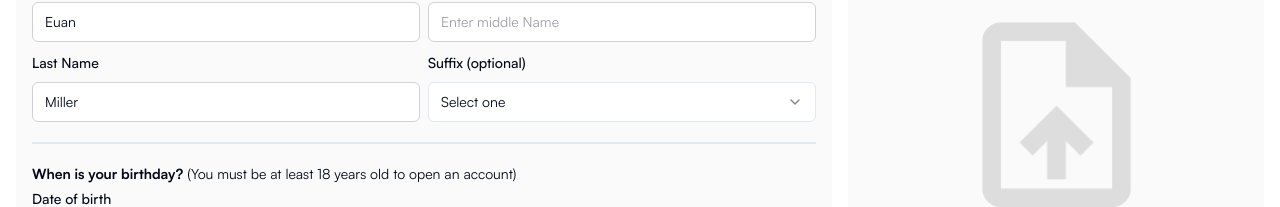
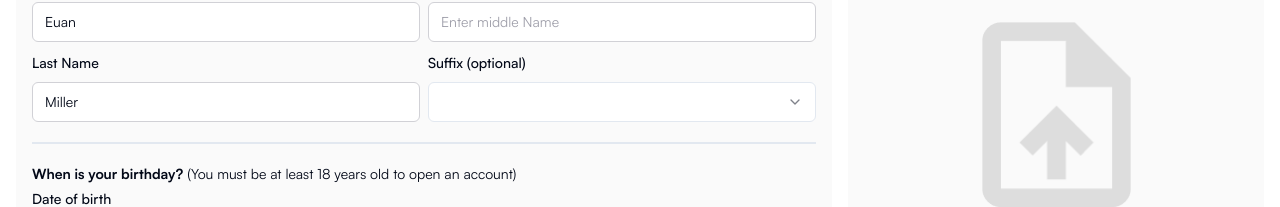
Before and after one commit to docknetwork/dock-bank-demo, a Next.js app: page /org/quotient in a window 1280 px wide. Shown: the part 234-441 px from the top of the page. Built offline with nearby package versions, Linux system fonts and the light colour scheme; no server answers.

Commit message:
more suffix tweaking - 4

```diff
--- a/components/forms/form-field-id.jsx
+++ b/components/forms/form-field-id.jsx
@@ -82,11 +82,11 @@ const FormFieldNameAndBirthday = ({ control, dob = false }) => (
                         <Select onValueChange={field.onChange} value={field.value}>
                             <FormControl>
                                 <SelectTrigger>
-                                    <SelectValue placeholder="Select one" />
+                                    <SelectValue/>
                                 </SelectTrigger>
                             </FormControl>
                             <SelectContent>
-                                <SelectItem value={' '}> </SelectItem>
+                                <SelectItem value={' '}>Select one</SelectItem>
                                 <SelectItem value={'Junior'}>Junior</SelectItem>
                                 <SelectItem value={'Senior'}>Senior</SelectItem>
                             </SelectContent>
```
